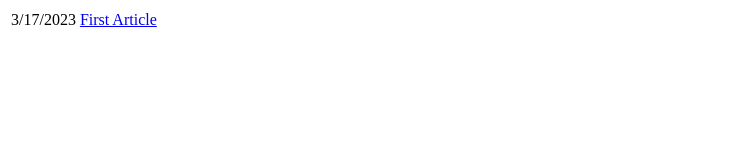
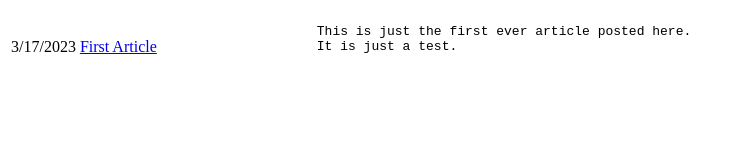
Before and after one commit to Blitzcryp/Blitzcryp.github.io, a plain HTML site: page index.html in a window 1280 px wide. Shown: the whole page, without its empty margins (0-741 px from the left). Drawn offline with Linux system fonts and the light colour scheme.

Commit message:
First article test

```diff
--- a/index.html
+++ b/index.html
@@ -6,6 +6,12 @@
         <tr>
             <td>3/17/2023</td>
             <td><a href="https://blitzcryp.github.io/second">First Article</a></td>
+            <td>
+                <pre>
+                    This is just the first ever article posted here.
+                    It is just a test.
+                </pre>
+            </td>
         </tr>
     </tbody>
 </table>
```
